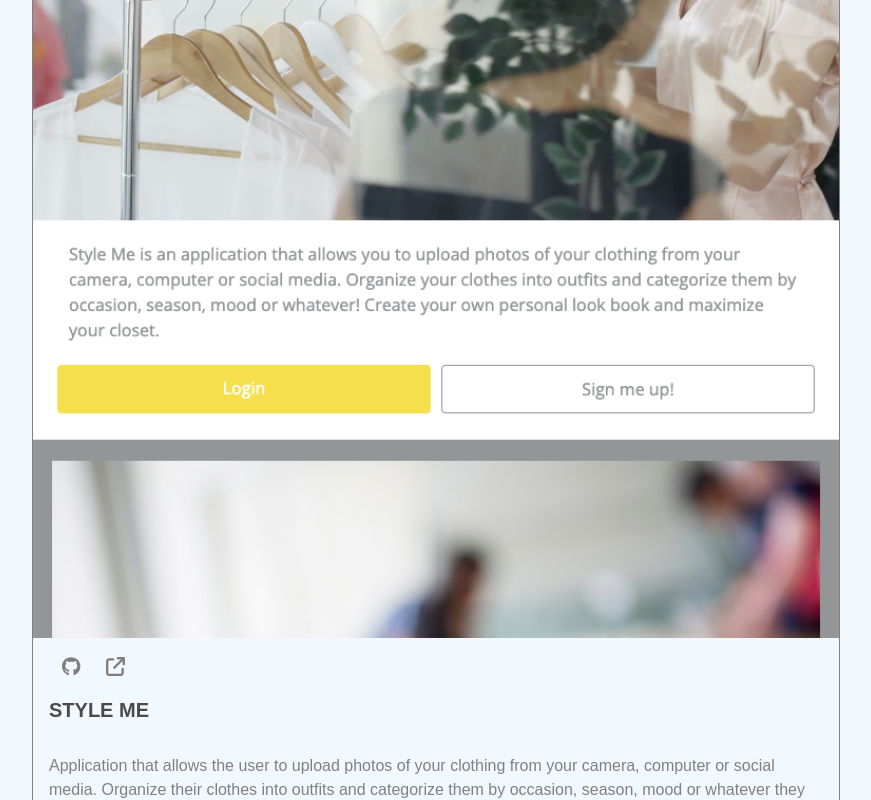
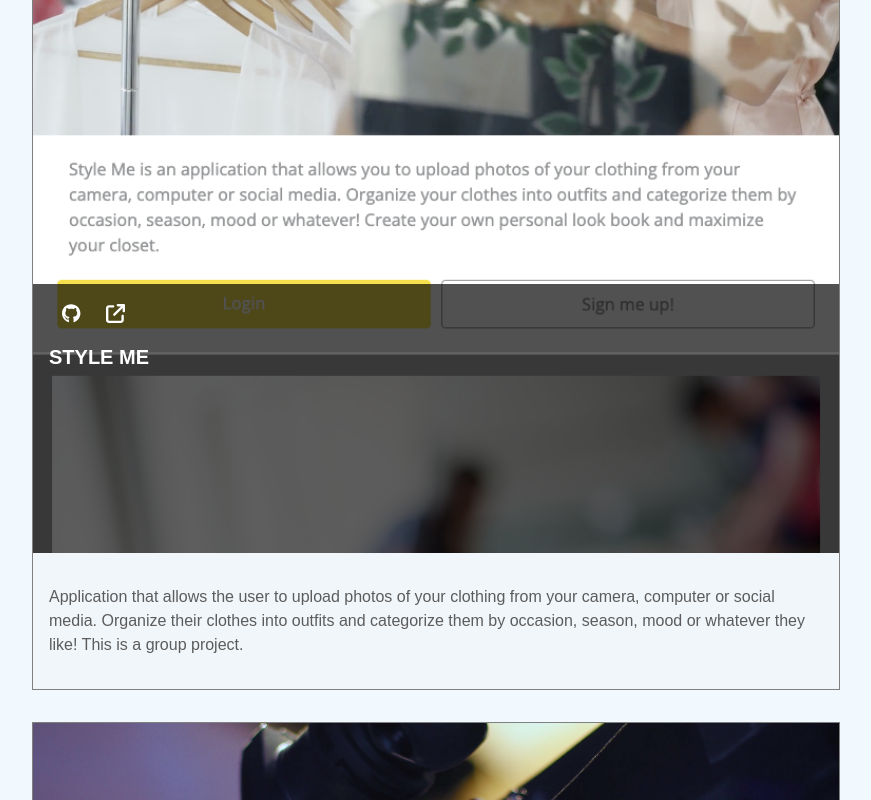
Before and after one commit to Esmendez90/portfolio, a React (Create React App) app in the folder my_portfolio/: page / in a window 1280 px wide. Shown: the part 3539-4339 px from the top of the page, without its empty margins (308-1179 px from the left). Built offline with nearby package versions, Linux system fonts and the light colour scheme.

Commit message:
edited cards

```diff
--- a/my_portfolio/src/components/Works/Projects.json
+++ b/my_portfolio/src/components/Works/Projects.json
@@ -34,7 +34,7 @@
     },
     {
         "id": "4",
-        "image": "/Images/weatherapp.png",
+        "image": "/images/weatherapp.png",
         "alt": "Weather dashboard app.",
         "title": "Weather Dashboard",
         "text": "Allows the user to see the weather forecast of any city, as well as the forecast for the next 5 days. Data gathered from the weather API",
--- a/my_portfolio/src/components/Works/Works.js
+++ b/my_portfolio/src/components/Works/Works.js
@@ -13,7 +13,7 @@ function Works() {
         <div className="experience-container row-container row">
           <div className="h2-container col-sm-3">
             <div>
-              <h2 style={{color:"#4a4a4a"}}>
+              <h2 style={{ color: "#4a4a4a" }}>
                 Some sites
                 <br />
                 I've built.
@@ -25,9 +25,58 @@ function Works() {
               {Projects.map(
                 ({ id, image, alt, title, text, siteLink, repoLink }) => (
                   <div key={id} className="project-card">
-                    <img src={process.env.PUBLIC_URL + [image]} alt={alt} className="d-block w-100" />
-
-                    <Card.Body>
+                    <div style={{position:"relative"}}>
+                      <img
+                        src={process.env.PUBLIC_URL + [image]}
+                        alt={alt}
+                        className="d-block w-100"
+                        style={{height:"auto"}}
+                      />
+                      <div style={{
+                            position: "absolute",
+                            top: "75%",
+                            backgroundColor: "#0000009e",
+                            width: "100%",
+                            height: "25%"
+                      }}>
+                        <Card.Body style={{backgroundColor: "#00000029", height:"25%"}}>
+                          <div className="btn-container">
+                            <ul style={{ listStyle: "none", paddingLeft: "0" }}>
+                              <li className="links-container icon">
+                                <a
+                                  href={repoLink}
+                                  target="_blank"
+                                  rel="noreferrer"
+                                >
+                                  <FontAwesomeIcon icon={faGithub} />
+                                </a>
+                              </li>
+                              <li className="links-container icon">
+                                <a
+                                  href={siteLink}
+                                  target="_blank"
+                                  rel="noreferrer"
+                                >
+                                  <FontAwesomeIcon
+                                    icon={faArrowUpRightFromSquare}
+                                  />
+                                </a>
+                              </li>
+                            </ul>
+                          </div>
+                          <h5
+                            style={{
+                              fontWeight: "bold",
+                              color: "white"
+                            }}
+                          >
+                            {title}
+                          </h5>
+                          {/* <p>{text}</p> */}
+                        </Card.Body>
+                      </div>
+                    </div>
+                    {/* <Card.Body style={{backgroundColor:"white"}}>
                     <div className="btn-container">
                         <ul style={{listStyle:"none", paddingLeft:"0"}}>
                           <li className="links-container icon">
@@ -48,6 +97,9 @@ function Works() {
                       <p>{text}</p>
 
 
+                    </Card.Body> */}
+                    <Card.Body style={{backgroundColor: "#ededed4d"}}>
+                      <p style={{color:"#5c5c5c", marginTop:"1rem"}}>{text}</p>
                     </Card.Body>
                   </div>
                 )
--- a/my_portfolio/src/components/Works/style.css
+++ b/my_portfolio/src/components/Works/style.css
@@ -13,7 +13,7 @@
   width: 40px;
   height: 40px;
   font-size: 19px;
-  color: grey;
+  color: white;
   border-radius: 50%;
   padding: 0.5rem;
 }
```
